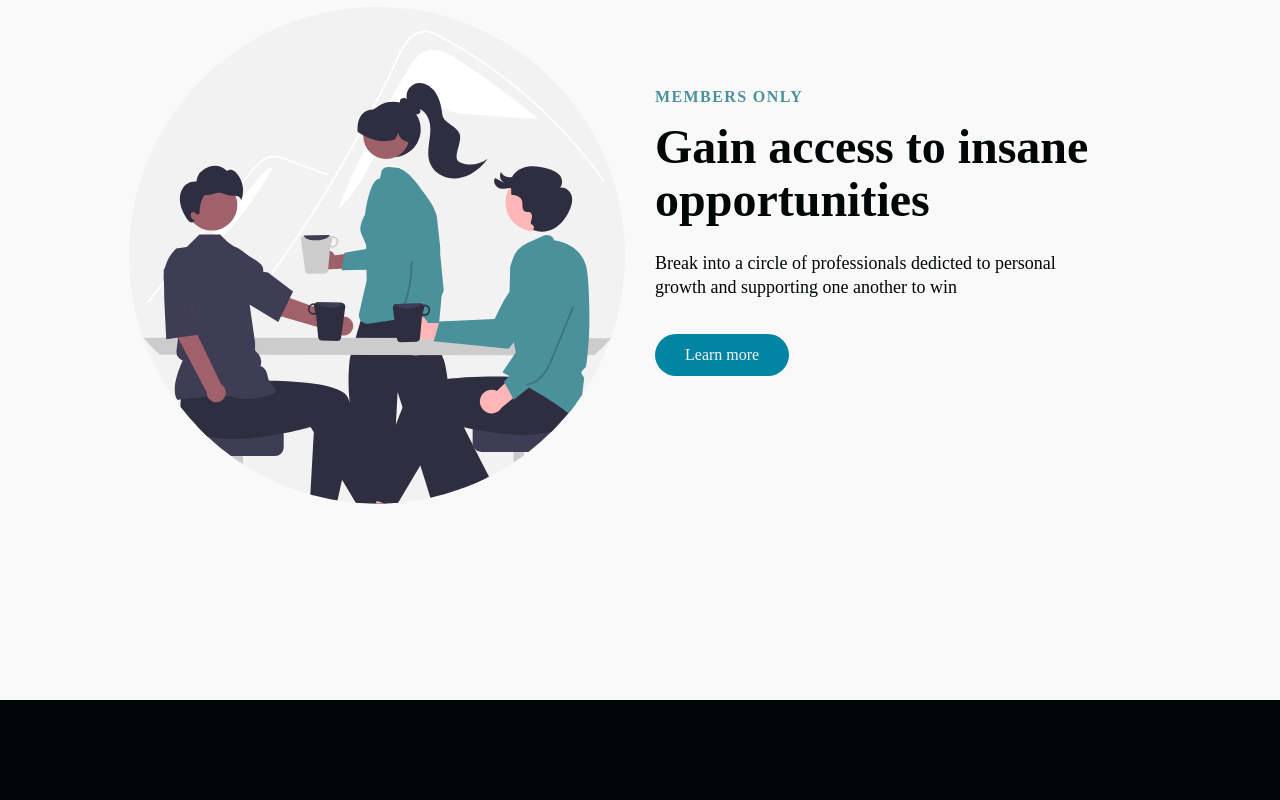
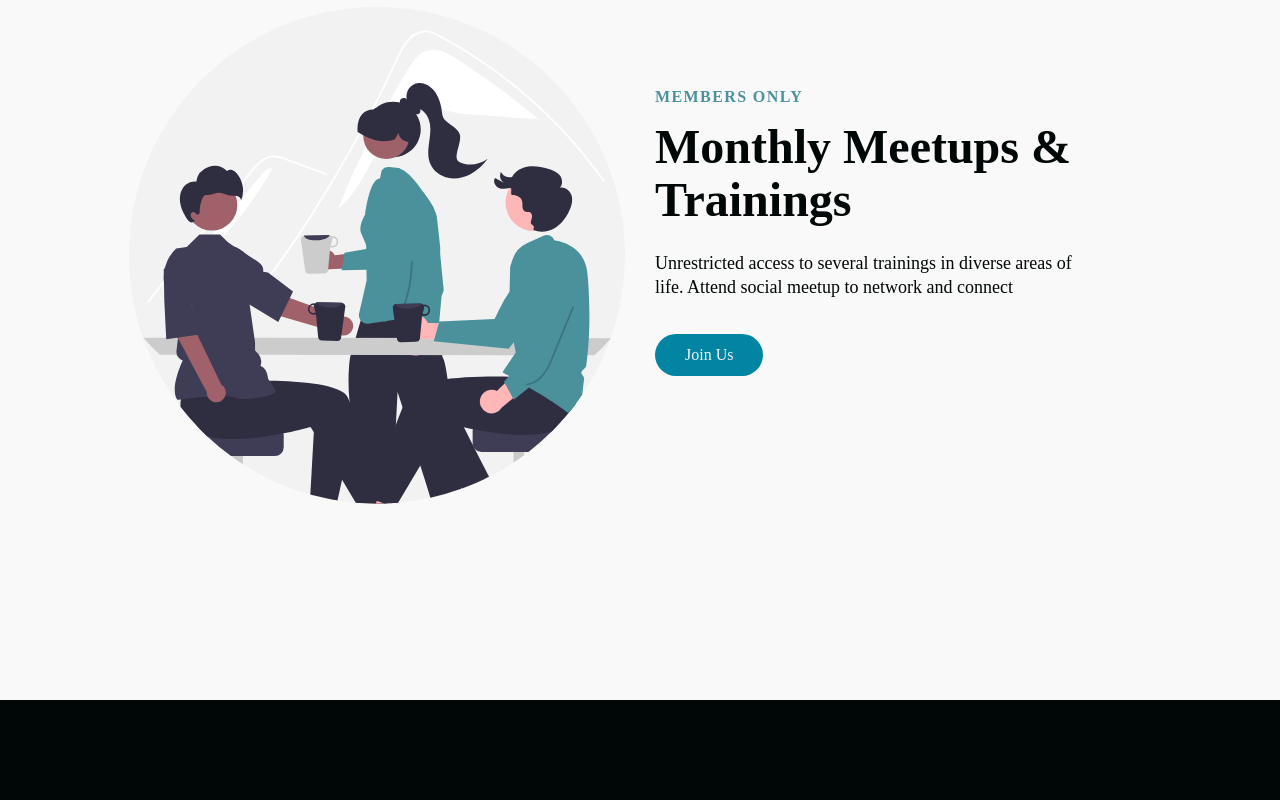
Before and after one commit to realemmanueleze/442-app, a React (Create React App) app: page / in a window 1280 px wide. Shown: the part 1820-2620 px from the top of the page. Built offline with nearby package versions, Linux system fonts and the light colour scheme; a web font is replaced by a local one.

Commit message:
refactor: updated info texts and call to action

```diff
--- a/src/components/Info/Data.js
+++ b/src/components/Info/Data.js
@@ -5,8 +5,8 @@ export const info1 = {
   topLine: 'Members Only',
   headline: 'Gain access to insane opportunities',
   description:
-    'Break into a circle of professionals dedicted to personal growth and supporting one another to win',
-  buttonLabel: 'Learn more',
+    'Break into a circle of professionals dedicted to financial and personal growth, and supporting one another to win',
+  buttonLabel: 'Join Us',
   imgStart: false,
   img: '/images/svg-1.svg',
   alt: 'Group',
@@ -20,10 +20,10 @@ export const info2 = {
   lightBg: true,
   lightText: false,
   topLine: 'Members Only',
-  headline: 'Gain access to insane opportunities',
+  headline: 'Monthly Meetups & Trainings',
   description:
-    'Break into a circle of professionals dedicted to personal growth and supporting one another to win',
-  buttonLabel: 'Learn more',
+    'Unrestricted access to several trainings in diverse areas of life. Attend social meetup to network and connect',
+  buttonLabel: 'Join Us',
   imgStart: true,
   img: '../../images/svg-2.svg',
   alt: 'Car',
@@ -37,9 +37,9 @@ export const info3 = {
   lightBg: false,
   lightText: true,
   topLine: 'Members Only',
-  headline: 'Gain access to insane opportunities',
+  headline: 'Emotional & Financial Support',
   description:
-    'Break into a circle of professionals dedicted to personal growth and supporting one another to win',
+    'We consider ourselves a family. With us you are asssured of the support needed to take huge risks in life. As long as one of us is doing well, you are covered',
   buttonLabel: 'Get started',
   imgStart: false,
   img: '../../images/svg-3.svg',
```
